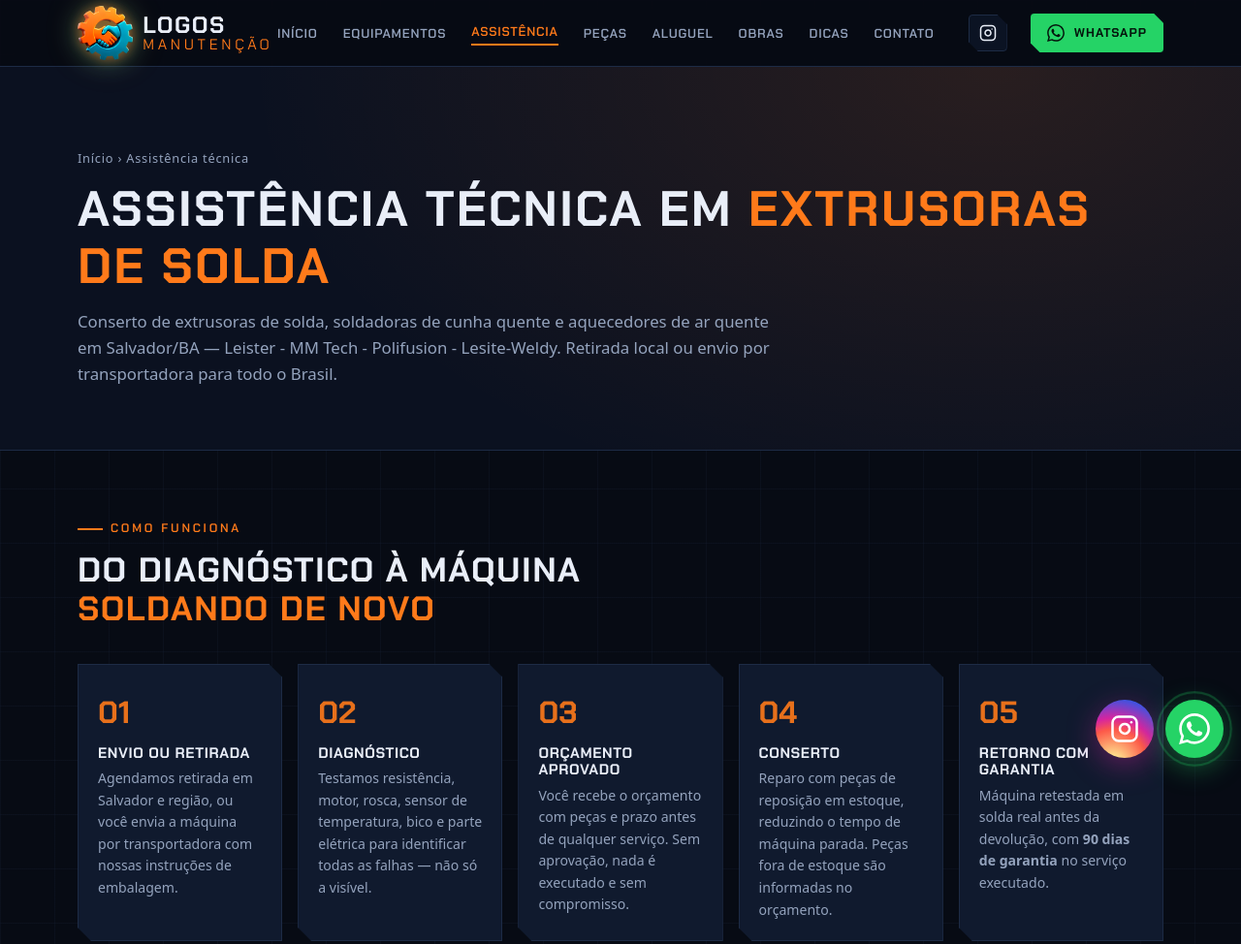
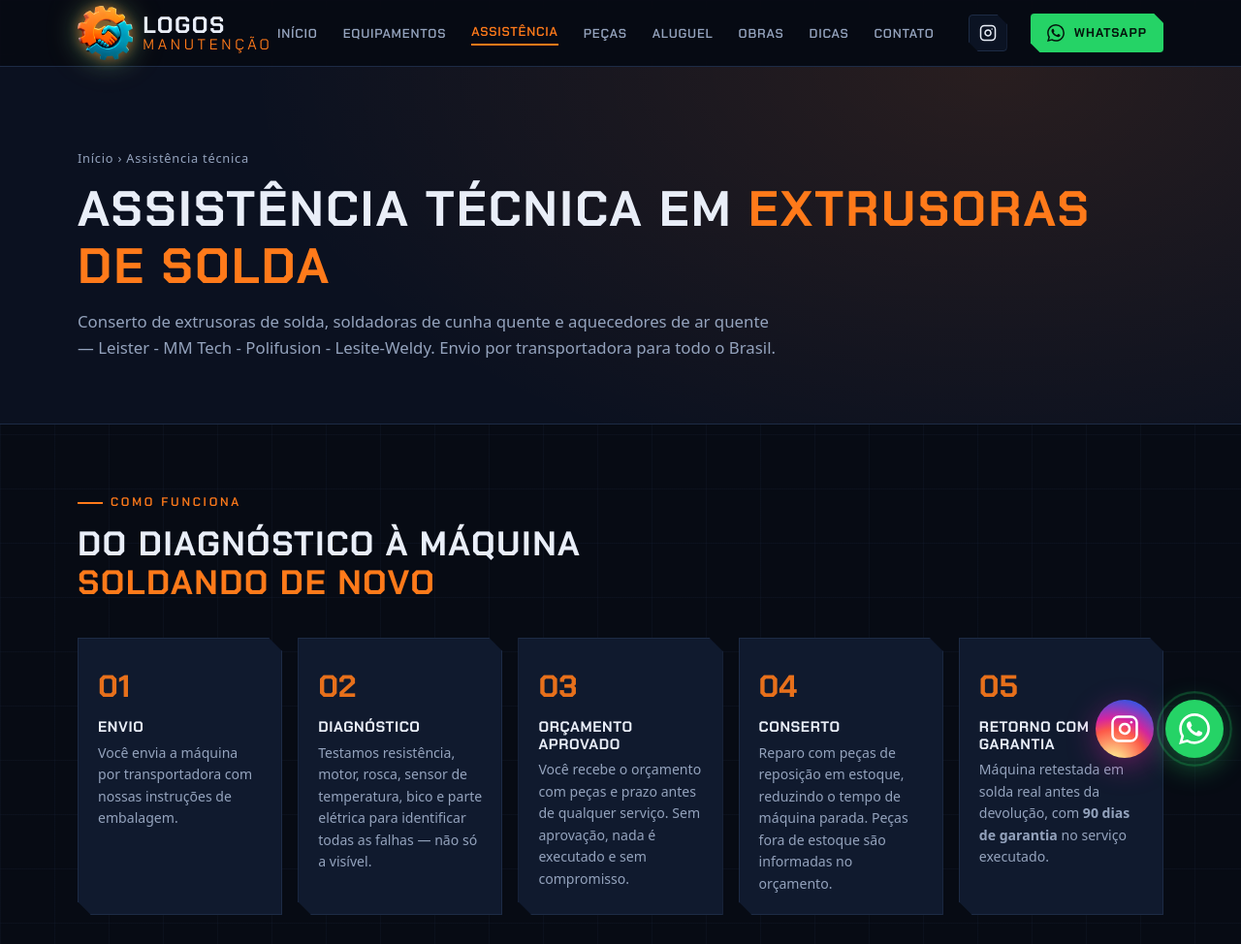
Before and after one commit to datavalehd-cloud/projeto-site-logos, a plain HTML site: page assistencia.html in a window 1280 px wide. Shown: the top 974 px of the page at 97% size. Drawn offline with Linux system fonts and the light colour scheme.

Commit message:
Remove menção a Salvador/BA e retirada local do lead da assistência
Ajuste solicitado na prévia do site para o parágrafo de abertura de assistencia.html.

```diff
--- a/assistencia.html
+++ b/assistencia.html
@@ -48,7 +48,7 @@
     <div class="container">
       <nav class="crumbs" aria-label="Trilha de navegação"><a href="index.html">Início</a> › Assistência técnica</nav>
       <h1>Assistência técnica em <span class="hl">extrusoras de solda</span></h1>
-      <p class="lead">Conserto de extrusoras de solda, soldadoras de cunha quente e aquecedores de ar quente em Salvador/BA — Leister - MM Tech - Polifusion - Lesite-Weldy. Retirada local ou envio por transportadora para todo o Brasil.</p>
+      <p class="lead">Conserto de extrusoras de solda, soldadoras de cunha quente e aquecedores de ar quente — Leister - MM Tech - Polifusion - Lesite-Weldy. Envio por transportadora para todo o Brasil.</p>
     </div>
   </section>
 
@@ -60,8 +60,8 @@
       </div>
       <div class="steps steps-5">
         <div class="step">
-          <h3>Envio ou retirada</h3>
-          <p>Agendamos retirada em Salvador e região, ou você envia a máquina por transportadora com nossas instruções de embalagem.</p>
+          <h3>Envio</h3>
+          <p>Você envia a máquina por transportadora com nossas instruções de embalagem.</p>
         </div>
         <div class="step">
           <h3>Diagnóstico</h3>
@@ -115,8 +115,8 @@
           <li>Use caixa rígida com bastante enchimento — a máquina não pode se mover dentro</li>
           <li>Inclua uma folha com nome, telefone e descrição do defeito</li>
         </ul>
-        <p class="muted" style="margin-top:16px">Em Salvador e região, agendamos a retirada para você não se preocupar com nada.</p>
-        <a class="btn btn-ghost" style="margin-top:18px" data-wa data-msg="Olá! Quero combinar o envio/retirada da minha máquina para conserto.">Combinar envio ou retirada</a>
+        <p class="muted" style="margin-top:16px"></p>
+        <a class="btn btn-ghost" style="margin-top:18px" data-wa data-msg="Olá! Quero combinar o envio/retirada da minha máquina para conserto.">Combinar envio</a>
       </div>
       <div class="split-media">
         <img src="assets/img/oficina.jpg" alt="Máquina de solda com painel verde sobre bancada em oficina equipada" loading="lazy" width="1100" height="733" style="height:auto;aspect-ratio:1100/733;object-fit:contain">
```
